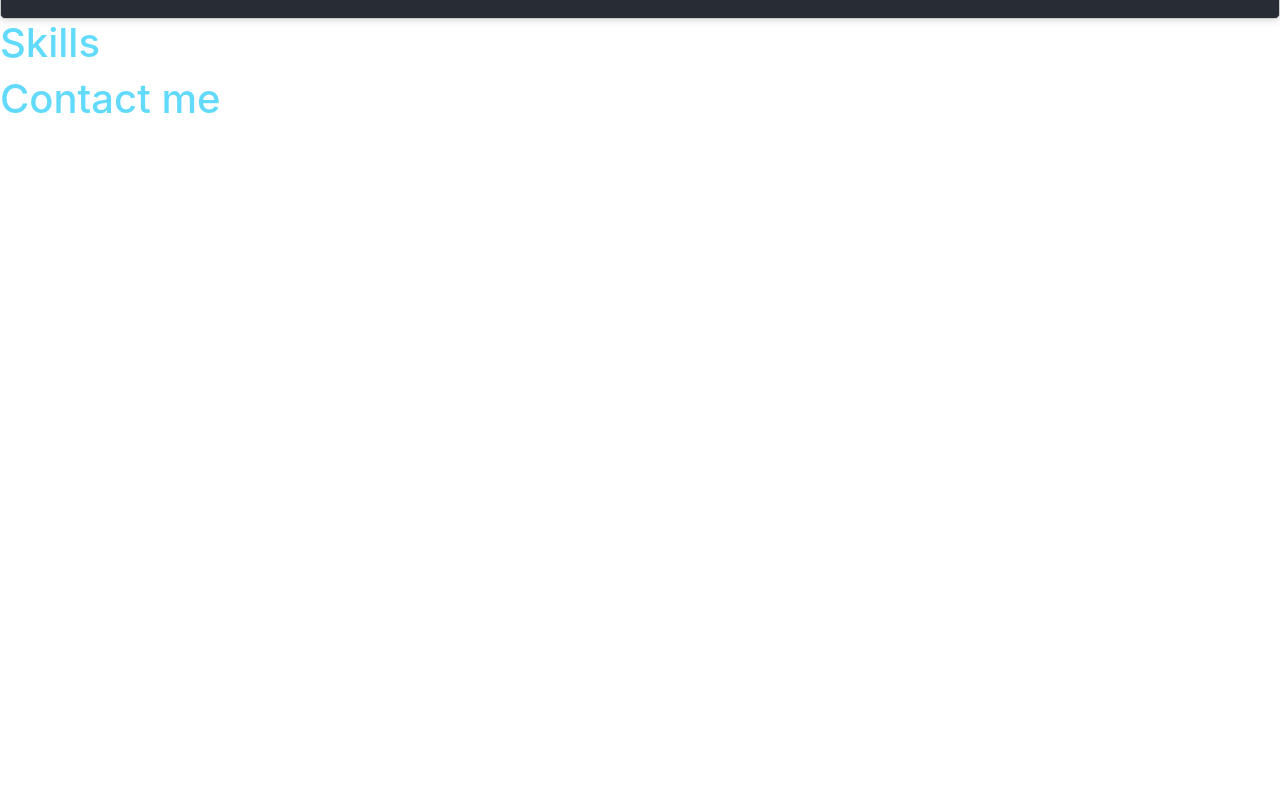
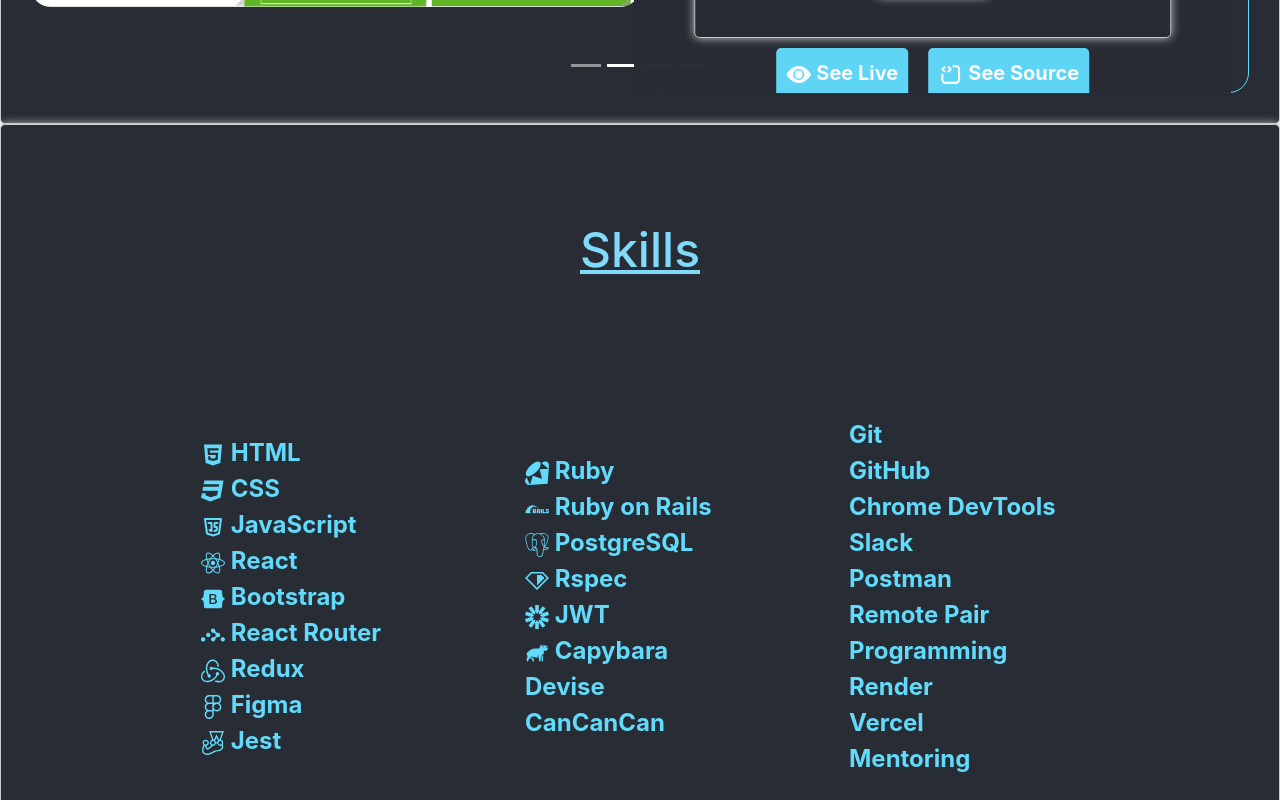
Before and after one commit to asharanjith/Asha-Portfolio, a React (Create React App) app: page / in a window 1280 px wide. Shown: the part 1380-2180 px from the top of the page. Before the commit the page ends 1511 px from the top, so only its background shows below. Built offline with nearby package versions, Linux system fonts and the light colour scheme.

Commit message:
Add skills

```diff
--- a/src/App.js
+++ b/src/App.js
@@ -1,4 +1,4 @@
-import React, { useRef } from 'react';
+import React, { useRef, useState } from 'react';
 import Navbar from './components/navbarList/Navbar';
 import Home from './components/Home';
 import Projects from './components/Projects/Projects';
@@ -6,7 +6,7 @@
 import Skills from './components/Skills/Skills';
 
 const App = () => {
-  const [themeMode, setThemeMode] = React.useState('dark');
+  const [themeMode, setThemeMode] = useState('dark');
 
   const homeRef = useRef(null);
   const projectsRef = useRef(null);
@@ -16,6 +16,7 @@
   const toggleThemeMode = () => {
     setThemeMode((prevMode) => (prevMode === 'light' ? 'dark' : 'light'));
   };
+
   const scrollToHome = () => {
     homeRef.current.scrollIntoView({ behavior: 'smooth' });
   };
@@ -43,22 +44,22 @@
         themeMode={themeMode}
       />
 
-      <div ref={homeRef}>
+      <div ref={homeRef} id="home">
         <Home
           themeMode={themeMode}
         />
       </div>
-      <div ref={projectsRef}>
+      <div ref={projectsRef} id="projects">
         <Projects
           themeMode={themeMode}
         />
       </div>
-      <div ref={skillsRef}>
+      <div ref={skillsRef} id="skills">
         <Skills
           themeMode={themeMode}
         />
       </div>
-      <div ref={contactRef}>
+      <div ref={contactRef} id="contact">
         <Contact
           themeMode={themeMode}
         />
--- a/src/components/Contact/Contact.js
+++ b/src/components/Contact/Contact.js
@@ -1,10 +1,26 @@
 import React from 'react';
 import PropTypes from 'prop-types';
 
-const Contact = () => (
-  <div>
-    <h1>Contact me</h1>
-  </div>
-);
+const Contact = ({ themeMode }) => {
+  const lightModeStyles = {
+    backgroundColor: '#ffffff',
+    color: 'rgb(32 161 196)',
+  };
+
+  const darkModeStyles = {
+    backgroundColor: '#282c34',
+    color: '#81dafb',
+  };
+  return (
+
+    <div style={themeMode === 'light' ? lightModeStyles : darkModeStyles}>
+      <h1>Contact me</h1>
+    </div>
+  );
+};
+
+Contact.propTypes = {
+  themeMode: PropTypes.string.isRequired,
+};
 
 export default Contact;
--- a/src/components/Projects/Projects.js
+++ b/src/components/Projects/Projects.js
@@ -3,6 +3,8 @@
 import Carousel from 'react-bootstrap/Carousel';
 import Image from 'react-bootstrap/Image';
 import { AiFillLeftCircle, AiFillRightCircle } from 'react-icons/ai';
+import { BsFillEyeFill } from 'react-icons/bs';
+import { TbSourceCode } from 'react-icons/tb';
 import style from './Projects.module.css';
 import myProjects from './myProjects.json';
 
@@ -11,7 +13,7 @@
 
   const lightModeStyles = {
     backgroundColor: '#ffffff',
-    color: 'rgb(0 0 0)',
+    color: 'rgb(32 161 196)',
   };
 
   const darkModeStyles = {
@@ -24,7 +26,7 @@
   };
   return (
     <div className={style.projectContainer} style={themeMode === 'light' ? lightModeStyles : darkModeStyles}>
-      <h4>My projects</h4>
+      <h2 className="text-decoration-underline">My Recent Works</h2>
       <div className={style.slider}>
         <Carousel
           nextIcon={<AiFillRightCircle aria-hidden="true" className={`${style.icon}`} />}
@@ -50,11 +52,22 @@
                     <p>{project.description}</p>
                     <div className={style.skillsBox}>
                       {project.skills.map((skill, index) => (
+                        // eslint-disable-next-line react/no-array-index-key
                         <span key={index} className={style.skills}>{skill}</span>
                       ))}
                     </div>
-                    <button type="button" className={style.buttonLink}><a href={project.liveLink}>See Live</a></button>
-                    <button type="button" className={style.buttonLink}><a href={project.githubLink}>See Source</a></button>
+                    <button type="button" className={style.buttonLink}>
+                      <a href={project.liveLink}>
+                        <BsFillEyeFill className={style.captionIcon} />
+                        See Live
+                      </a>
+                    </button>
+                    <button type="button" className={style.buttonLink}>
+                      <a href={project.githubLink}>
+                        <TbSourceCode className={style.captionIcon} />
+                        See Source
+                      </a>
+                    </button>
                   </Carousel.Caption>
                 </div>
               </div>
--- a/src/components/Projects/Projects.module.css
+++ b/src/components/Projects/Projects.module.css
@@ -7,6 +7,10 @@
     border-radius: 5px;
     box-shadow: 0 0 10px #ccc;
     text-align: center;
+}
+
+.projectContainer h2{
+  margin-top: 6rem;
 }
 
 /* .slider{
@@ -52,7 +56,6 @@
     font-size: 20px;
     font-weight: bold;
     color: #61dafb;
-    opacity: 0.4;
     border: 1px solid #61dafb;
     border-radius: 20px;
     padding: 5px;
@@ -66,8 +69,8 @@
   }
 
 
-  /* .buttonLink{
-    background-color: rgb(32 161 196);
+  .buttonLink{
+    background-color: #61dafb;
     color: #fff;
     border: none;
     border-radius: 5px;
@@ -76,7 +79,19 @@
     font-size: 20px;
     font-weight: bold;
     cursor: pointer;
-  } */
+  }
+
+  .buttonLink:hover{
+    background-color: #fff;
+    color: #61dafb;
+    border: 1px solid #61dafb;
+  }
+
+  .captionIcon{
+    font-size: 25px;
+    font-weight: bold;
+    margin-right: 5px;
+  }
 
   a{
     text-decoration: none;
@@ -149,4 +164,9 @@
       width: 100%;
       height: 300px;
     }
+
+    .buttonLink{
+      font-size: 15px;
+      padding: 5px;
+    }
   }
--- a/src/components/Skills/Skills.js
+++ b/src/components/Skills/Skills.js
@@ -1,10 +1,146 @@
 import React from 'react';
 import PropTypes from 'prop-types';
+import {
+  FaHtml5, FaCss3, FaReact, FaBootstrap, FaFigma,
+} from 'react-icons/fa';
+import { TbBrandJavascript } from 'react-icons/tb';
+import {
+  SiReactrouter, SiRedux, SiJest, SiRuby, SiRubyonrails, SiPostgresql, SiJsonwebtokens,
+} from 'react-icons/si';
+import { GiCapybara } from 'react-icons/gi';
+import { GoRuby } from 'react-icons/go';
+import style from './Skills.module.css';
 
-const Skills = () => (
-  <div>
-    <h1>Skills</h1>
-  </div>
-);
+const Skills = ({ themeMode }) => {
+  React.useEffect(() => {
+    const handleScroll = () => {
+      const element = document.getElementById('ulList');
+      const position = element.getBoundingClientRect();
+
+      if (position.top < window.innerHeight) {
+        element.classList.add('listAnimation');
+      }
+    };
+
+    window.addEventListener('scroll', handleScroll);
+
+    return () => {
+      window.removeEventListener('scroll', handleScroll);
+    };
+  }, []);
+  const lightModeStyles = {
+    backgroundColor: '#ffffff',
+    color: 'rgb(32 161 196)',
+  };
+
+  const darkModeStyles = {
+    backgroundColor: '#282c34',
+    color: '#81dafb',
+  };
+
+  return (
+    <div style={themeMode === 'light' ? lightModeStyles : darkModeStyles} className={style.skillsContainer}>
+      <h2>Skills</h2>
+      <div className={style.skillBox} id="ulList">
+        <ul>
+          <li>
+            <FaHtml5 />
+            {'  '}
+            HTML
+          </li>
+          <li>
+            <FaCss3 />
+            {'  '}
+            CSS
+          </li>
+          <li>
+            <TbBrandJavascript />
+            {'  '}
+            JavaScript
+          </li>
+          <li>
+            <FaReact />
+            {'  '}
+            React
+          </li>
+          <li>
+            <FaBootstrap />
+            {'  '}
+            Bootstrap
+          </li>
+          <li>
+            <SiReactrouter />
+            {'  '}
+            React Router
+          </li>
+          <li>
+            <SiRedux />
+            {'  '}
+            Redux
+          </li>
+          <li>
+            <FaFigma />
+            {'  '}
+            Figma
+          </li>
+          <li>
+            <SiJest />
+            {'  '}
+            Jest
+          </li>
+        </ul>
+        <ul>
+          <li>
+            <SiRuby />
+            {'  '}
+            Ruby
+          </li>
+          <li>
+            <SiRubyonrails />
+            {'  '}
+            Ruby on Rails
+          </li>
+          <li>
+            <SiPostgresql />
+            {'  '}
+            PostgreSQL
+          </li>
+          <li>
+            <GoRuby />
+            {'  '}
+            Rspec
+          </li>
+          <li>
+            <SiJsonwebtokens />
+            {'  '}
+            JWT
+          </li>
+          <li>
+            <GiCapybara />
+            {'  '}
+            Capybara
+          </li>
+          <li>Devise</li>
+          <li>CanCanCan</li>
+        </ul>
+        <ul>
+          <li>Git</li>
+          <li>GitHub</li>
+          <li>Chrome DevTools</li>
+          <li>Slack</li>
+          <li>Postman</li>
+          <li>Remote Pair Programming</li>
+          <li>Render</li>
+          <li>Vercel</li>
+          <li>Mentoring</li>
+        </ul>
+      </div>
+    </div>
+  );
+};
+
+Skills.propTypes = {
+  themeMode: PropTypes.string.isRequired,
+};
 
 export default Skills;
--- /dev/null
+++ b/src/components/Skills/Skills.module.css
@@ -0,0 +1,81 @@
+.skillsContainer{
+    display: flex;
+    flex-direction: column;
+    width: 100%;
+    height: 100vh;
+    border: 1px solid #ccc;
+    border-radius: 5px;
+    box-shadow: 0 0 10px #ccc;
+}
+
+.skillsContainer h2{
+    margin-top: 6rem;
+    font-size: 3rem;
+    align-self: center;
+    text-decoration: underline;
+}
+
+.skillBox{
+    display: flex;
+    gap: 30px;
+    flex-wrap: wrap;
+    justify-content: center;
+    align-items: center;
+    width: 100%;
+    height: 100%;
+}
+
+.skillBox ul{
+    width: 23%;
+}
+
+
+
+.skillBox ul li{
+    list-style: none;
+    font-size: 1.5rem;
+    font-weight: 700;
+    color: #61dafb;
+    text-align: start;
+}
+
+.skillBox ul li:hover{
+    color: #32656a;
+    transition: all 0.5s ease-in-out;
+    text-decoration: underline;
+}
+
+@media (max-width: 768px) {
+    .skillsContainer{
+        height: 100%;
+    }
+
+    .skillsContainer h2{
+        margin-top: 6rem;
+        font-size: 3rem;
+        font-weight: 700;
+        align-self: center;
+    }
+
+    .skillBox{
+        display: flex;
+        gap: 30px;
+        flex-wrap: wrap;
+        justify-content: center;
+        align-items: center;
+        width: 100%;
+        height: 100%;
+    }
+
+    .skillBox ul{
+        width: 90%;
+    }
+
+    .skillBox ul li{
+        text-align: center;
+        list-style: none;
+        font-size: 1rem;
+        font-weight: 700;
+        color: #61dafb;
+    }
+}
--- a/src/components/navbarList/Navbar.js
+++ b/src/components/navbarList/Navbar.js
@@ -13,7 +13,7 @@
   const [show, setShow] = React.useState(false);
 
   const lightModeStyles = {
-    backgroundColor: '#ffffff',
+    backgroundColor: '#f2efff',
     color: 'rgb(32 161 196)',
     opacity: '1',
   };
--- a/src/index.css
+++ b/src/index.css
@@ -54,6 +54,11 @@
   }
 }
 
+.listAnimation {
+  animation: captionEntry 3s ease-in-out;
+}
+
+
 @media (max-width: 768px){
   .image{
     width: 100% !important;
```
